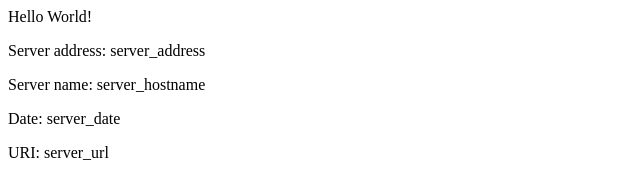
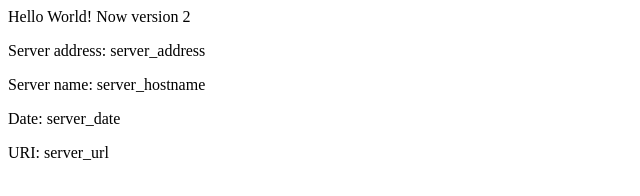
Before and after one commit to jonathanheaden/eks-example, a plain HTML site: page src/index.html in a window 1280 px wide. Shown: the whole page, without its empty margins (0-640 px from the left). Drawn offline with Linux system fonts and the light colour scheme.

Commit message:
Made another change to the content

```diff
--- a/src/index.html
+++ b/src/index.html
@@ -2,7 +2,7 @@
 <title>Hello World Version 2</title>
 </head>
 <div class="info">
-<h>Hello World!</h>
+<h>Hello World! Now version 2</h>
 <p><span>Server&nbsp;address:</span> <span>server_address</span></p>
 <p><span>Server&nbsp;name:</span> <span>server_hostname</span></p>
 <p class="smaller"><span>Date:</span> <span>server_date</span></p>
```
